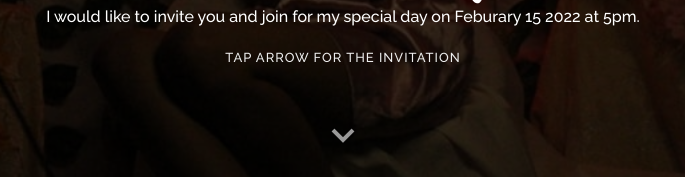
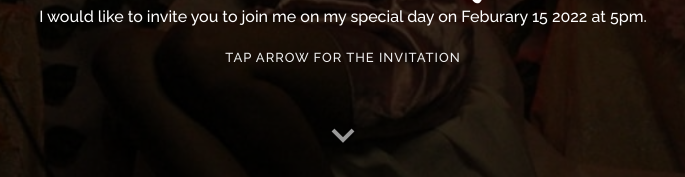
Before and after one commit to izombie21/Invi, a plain HTML site: page index.html in a window 1280 px wide. Shown: the part 415-592 px from the top of the page, 297-982 px from the left. Drawn offline with nearby package versions, Linux system fonts and the light colour scheme.

Commit message:
typos again...

```diff
--- a/index.html
+++ b/index.html
@@ -49,7 +49,7 @@
     <div class="hero-container">
       <p></p>
       <h1 style="margin-top: 100px; text-align: center;">Hi! I'm Bryze Agapen</h1>
-      <h6 class="text-white" style="text-align: center;">I would like to invite you and join for my special day on Feburary 15 2022 at 5pm.</h6>
+      <h6 class="text-white" style="text-align: center;">I would like to invite you to join me on my special day on Feburary 15 2022 at 5pm.</h6>
       <p></p>
       <h2 style="text-align: center;">Tap arrow for the invitation</h2>
       <a href="#about" class="btn-scroll scrollto" title="Scroll Down"><i class="bx bx-chevron-down"></i></a>
```
